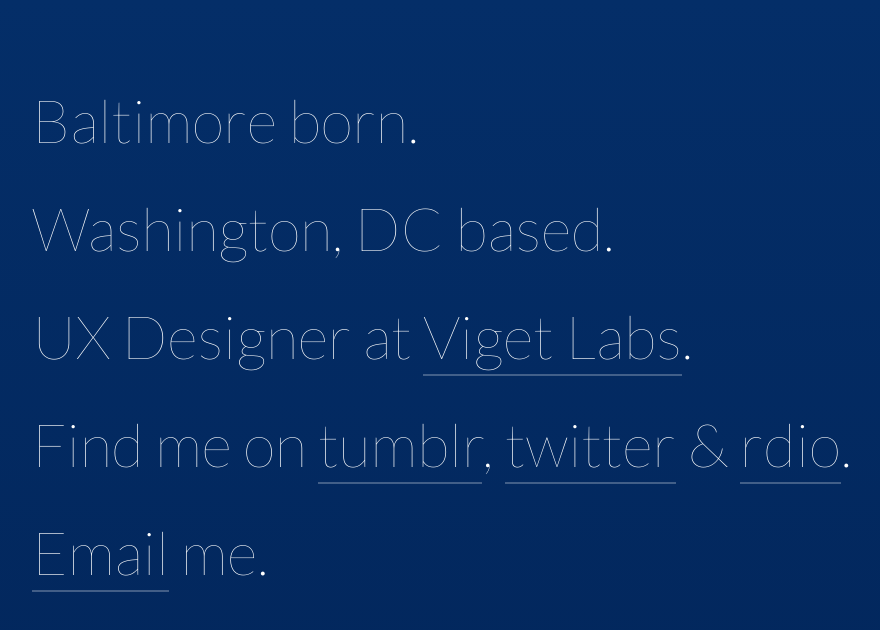
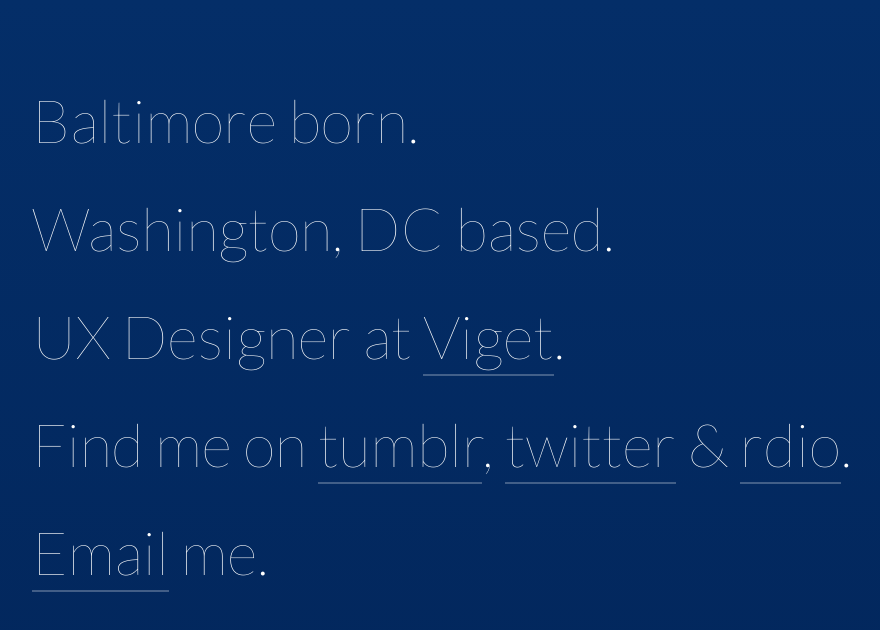
Before and after one commit to lancegutin/splash, a plain HTML site: page index.html in a window 1280 px wide. Shown: the whole page, without its empty margins (52-932 px from the left). Drawn offline with nearby package versions, Linux system fonts and the light colour scheme.

Commit message:
Remove Labs

```diff
--- a/index.html
+++ b/index.html
@@ -57,7 +57,7 @@
 <body>
 <p>Baltimore born.</p>
 <p>Washington, DC based.</p>
-<p>UX Designer at <a href="http://viget.com">Viget Labs</a>.</p>
+<p>UX Designer at <a href="http://viget.com">Viget</a>.</p>
 <p>Find me on <a href="http://lancegutin.tumblr.com">tumblr</a>, <a href="http://twitter.com/gutini">twitter</a> & <a href="http://www.rdio.com/people/LanceGutin/">rdio</a>.</p>
 <p><a href="mailto:lance@lancegutin.com">Email</a> me.</p>
 </body>
```
